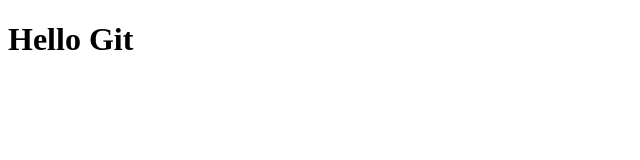
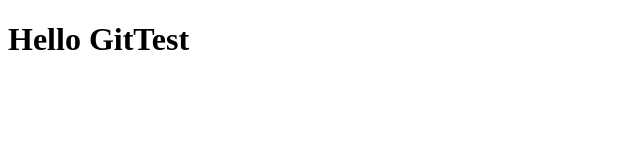
Before and after one commit to den230101/git-sample, a plain HTML site: page index.html in a window 1280 px wide. Shown: the full height of the page, 0-640 px from the left. Drawn offline with Linux system fonts and the light colour scheme.

```diff
--- a/index.html
+++ b/index.html
@@ -1,2 +1,2 @@
 <!DOCTYPE html>
-<h1>Hello Git</h1>
+<h1>Hello GitTest</h1>
```
